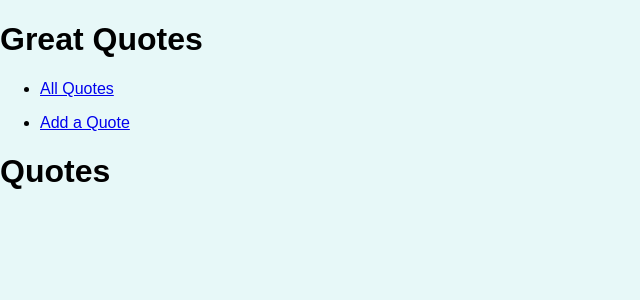
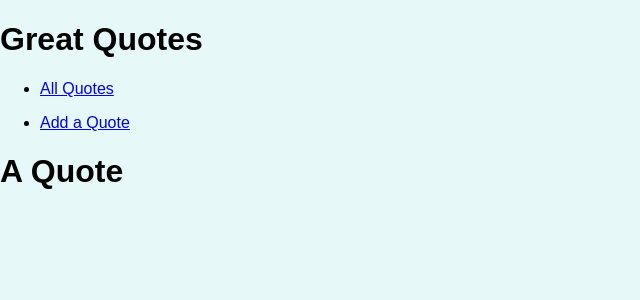
Before and after one commit to mostlyclicks/router-project, a React (Create React App) app: page /quotes/1 in a window 1280 px wide. Shown: the top 300 px of the page, without its empty margins (0-640 px from the left). Built offline with nearby package versions, Linux system fonts and the light colour scheme.

Commit message:
rename quotes and add redirect

```diff
--- a/src/App.js
+++ b/src/App.js
@@ -1,6 +1,7 @@
 import { Route, Switch, NavLink } from 'react-router-dom'
-import Quotes from './pages/Quotes'
+import AllQuotes from './pages/AllQuotes'
 import NewQuote from './pages/NewQuote'
+import QuoteDetail from './pages/QuoteDetail';
 
 function App() {
   return (
@@ -17,12 +18,17 @@ function App() {
 
         </nav>
       </header>
-      <Route path="/new-quote">
-        <NewQuote />
-      </Route>
-      <Route path="/quotes">
-        <Quotes />
-      </Route>
+      <Switch>
+        <Route path="/quotes" exact>
+          <AllQuotes />
+        </Route>
+        <Route path="/quotes/:quoteId">
+          <QuoteDetail />
+        </Route>
+        <Route path="/new-quote">
+          <NewQuote />
+        </Route>
+      </Switch>
     </div>
   );
 }
--- a/src/pages/Quotes.js
+++ b/src/pages/AllQuotes.js
@@ -1,6 +1,6 @@
 import React from 'react'
 
-const Quotes = () => {
+const AllQuotes = () => {
   return (
     <div>
       <h1>Quotes</h1>
@@ -8,4 +8,4 @@ const Quotes = () => {
   )
 }
 
-export default Quotes
+export default AllQuotes
--- /dev/null
+++ b/src/pages/QuoteDetail.js
@@ -0,0 +1,11 @@
+import React from 'react'
+
+const QuoteDetail = () => {
+  return (
+    <div>
+      <h1>A Quote</h1>
+    </div>
+  )
+}
+
+export default QuoteDetail
```
Also changed, not shown: 1 other file (tests, documents, lock files or other folders).
